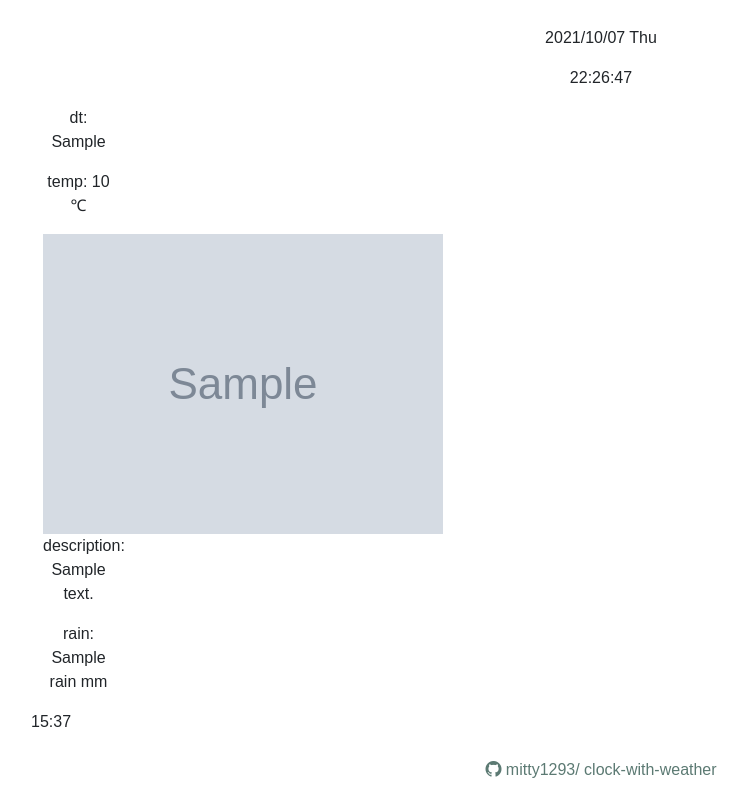
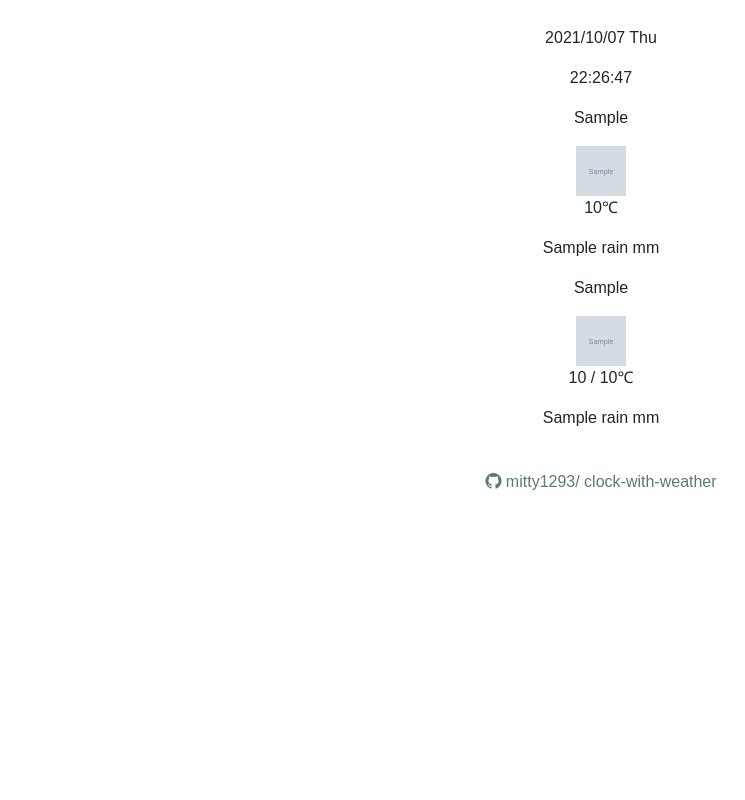
Before and after one commit to mitty1293/clock-with-weather, a Flask app: template flask/app/templates/index.html in a window 1280 px wide. Shown: the whole page, without its empty margins (39-784 px from the left). Run offline with Flask 2, Linux system fonts and the light colour scheme; the template is opened without the code that fills it: most values are stand-ins (such as "Sample title", 1, 10 or a date in 2020); grey boxes marked "Sample" are stand-in pictures; some libraries are stand-ins or nearby versions.

Commit message:
デザイン修正

```diff
--- a/flask/app/extract_data.py
+++ b/flask/app/extract_data.py
@@ -33,7 +33,7 @@
             'dt': convert_unixtime_into_jst(daily_property['dt']).strftime('%m/%d %a'),
             'temp_max': round_to_int(daily_property['temp']['max']),
             'temp_min': round_to_int(daily_property['temp']['min']),
-            'icon': daily_property['weather'][0]['icon'],
+            'icon': get_icon_url(daily_property['weather'][0]['icon']),
             'description': daily_property['weather'][0]['description'],
             'rain': daily_property.get('rain', 0)
         }
--- a/flask/app/static/css/base.css
+++ b/flask/app/static/css/base.css
@@ -11,6 +11,9 @@
 .weather_hourly, .weather_daily {
     text-align: center;
 }
+.temp_min {
+    color: gray;
+}
 .github_link {
     text-align: center;
     margin-top: 1.5rem;
--- a/flask/app/templates/index.html
+++ b/flask/app/templates/index.html
@@ -22,17 +22,25 @@
             </div>
             <div class="row weather_hourly">
                 {% for data in hourly_data %}
-                <div class="col-sm-1">
-                    <p>dt: {{data['dt']}}</p>
-                    <p>temp: {{data['temp']}} &#8451;</p>
-                    <img src="{{data['icon']}}">
-                    <p>description: {{data['description']}}</p>
-                    <p>rain: {{data['rain']}} mm</p>
+                <div class="col-sm">
+                    <p>{{data['dt']}}</p>
+                    <img src="{{data['icon']}}" width="50px" height="50px">
+                    <p>{{data['temp']}}&#8451;</p>
+                    <p>{{data['rain']}} mm</p>
+                    <!-- {{data['description']}} -->
                 </div>
                 {% endfor %}
             </div>
             <div class="row weather_daily">
-                15:37
+                {% for data in daily_data %}
+                <div class="col-sm">
+                    <p>{{data['dt']}}</p>
+                    <img src="{{data['icon']}}" width="50px" height="50px">
+                    <p>{{data['temp_max']}}&#160;&#047;&#160;{{data['temp_min']}}&#8451;</p>
+                    <p>{{data['rain']}} mm</p>
+                    <!-- {{data['description']}} -->
+                </div>
+                {% endfor %}
             </div>
             <div class="row">
                 <div class="github_link">
--- a/flask/app/views.py
+++ b/flask/app/views.py
@@ -9,7 +9,7 @@
     all_weather_data: dict = api.call_api(weather_endpoint)
     hourly_data: list = extract_data.of_hourly(**all_weather_data)
     daily_data: list = extract_data.of_daily(**all_weather_data)
-    return render_template("index.html", hourly_data=hourly_data)
+    return render_template("index.html", hourly_data=hourly_data, daily_data=daily_data)
 
 @app.route('/test')
 def test():
```
